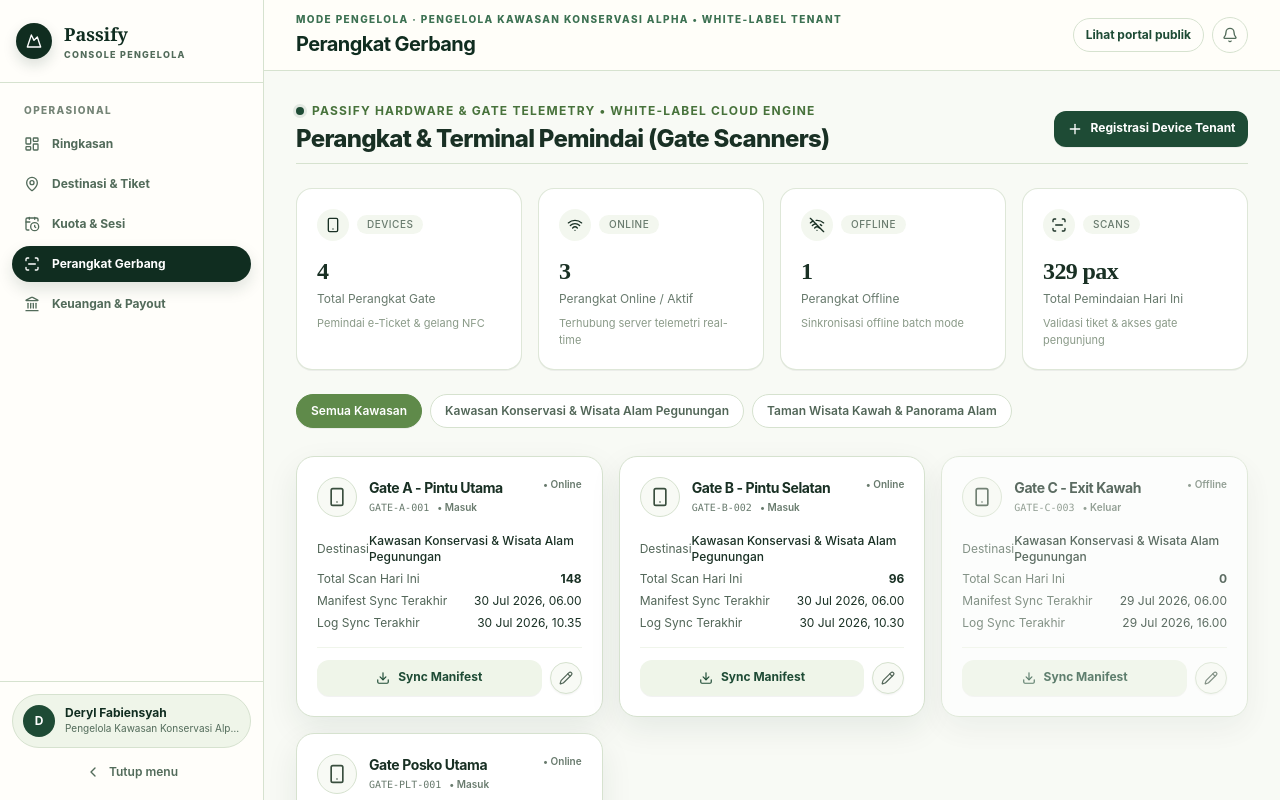
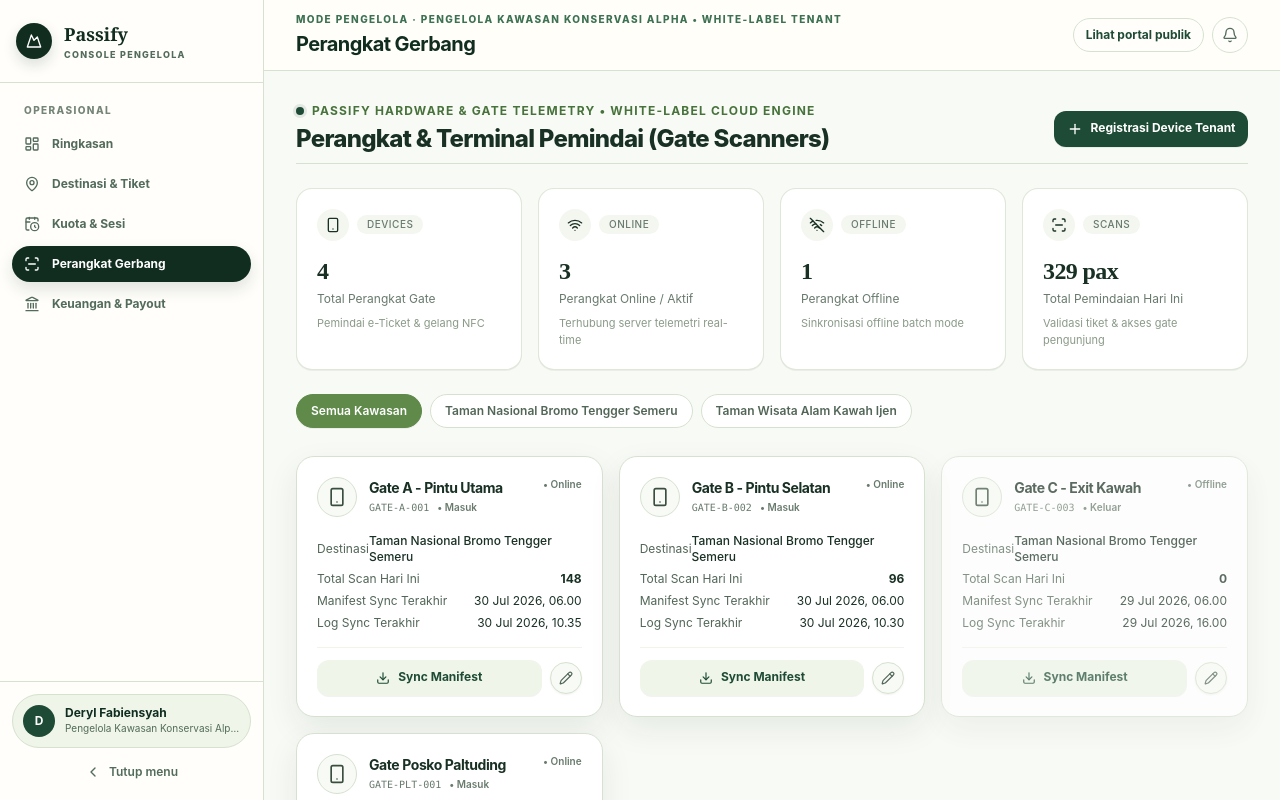
Before and after one commit to Derylfabiensyah/passify, a React app in the folder frontend/: page /admin/gates in a window 1280 px wide. Shown: the top 800 px of the page. Built offline with nearby package versions, Linux system fonts and the light colour scheme; no server answers; the HTML template or start-up script is replaced by a standard one.

Commit message:
content: replace generic placeholder texts and 'Sektor Alpha' with authentic Indonesian ecotourism destinations

```diff
--- a/frontend/src/data/adminData.js
+++ b/frontend/src/data/adminData.js
@@ -93,10 +93,10 @@
 export const ADMIN_DESTINATIONS = [
   {
     id: "dest-bromo",
-    name: "Kawasan Konservasi & Wisata Alam Pegunungan",
+    name: "Taman Nasional Bromo Tengger Semeru",
     type: "gunung",
-    typeLabel: "Gunung & Kawah",
-    location: "Kawasan Sektor Alpha",
+    typeLabel: "Gunung & Kaldera",
+    location: "Tengger, Pasuruan & Probolinggo",
     is_active: true,
     max_daily_capacity: 2752,
     booked_today: 1840,
@@ -105,19 +105,19 @@
       { id: "cat-1", name: "WNI Weekday", price: 35000, insurance: 3000, retribusi: 5000, is_active: true },
       { id: "cat-2", name: "WNI Weekend/Libur", price: 45000, insurance: 3000, retribusi: 5000, is_active: true },
       { id: "cat-3", name: "WNA International", price: 310000, insurance: 10000, retribusi: 15000, is_active: true },
-      { id: "cat-4", name: "Kendaraan & Shuttle", price: 15000, insurance: 0, retribusi: 0, is_active: true },
+      { id: "cat-4", name: "Kendaraan & Shuttle Jeep", price: 15000, insurance: 0, retribusi: 0, is_active: true },
     ],
     time_slots: [
-      { id: "ts-1", label: "Sesi Pagi (03:00 - 09:00)", max_capacity: 1000, booked: 780, is_active: true },
+      { id: "ts-1", label: "Sesi Sunrise (03:00 - 09:00)", max_capacity: 1000, booked: 780, is_active: true },
       { id: "ts-2", label: "Sesi Siang (09:00 - 16:00)", max_capacity: 1752, booked: 1060, is_active: true },
     ]
   },
   {
     id: "dest-ijen",
-    name: "Taman Wisata Kawah & Panorama Alam",
+    name: "Taman Wisata Alam Kawah Ijen",
     type: "gunung",
     typeLabel: "Gunung & Kawah",
-    location: "Kawasan Sektor Beta",
+    location: "Licin, Banyuwangi & Bondowoso",
     is_active: true,
     max_daily_capacity: 1500,
     booked_today: 920,
@@ -128,17 +128,17 @@
       { id: "cat-3", name: "WNA International", price: 150000, insurance: 5000, retribusi: 10000, is_active: true },
     ],
     time_slots: [
-      { id: "ts-1", label: "Sesi Dini Hari (02:00 - 07:00)", max_capacity: 800, booked: 610, is_active: true },
+      { id: "ts-1", label: "Sesi Blue Fire (02:00 - 07:00)", max_capacity: 800, booked: 610, is_active: true },
       { id: "ts-2", label: "Sesi Pagi (07:00 - 12:00)", max_capacity: 700, booked: 310, is_active: true },
     ]
   }
 ];
 
 export const GATE_DEVICES = [
-  { id: "gd-001", device_name: "Gate A - Pintu Utama", device_code: "GATE-A-001", gate_type: "entrance", destination: "Kawasan Konservasi & Wisata Alam Pegunungan", is_active: true, hmac_key: "a3f8c2d1e6b9...masked", last_manifest_sync: "2026-07-30T06:00:00Z", last_log_sync: "2026-07-30T10:35:00Z", total_scans_today: 148 },
-  { id: "gd-002", device_name: "Gate B - Pintu Selatan", device_code: "GATE-B-002", gate_type: "entrance", destination: "Kawasan Konservasi & Wisata Alam Pegunungan", is_active: true, hmac_key: "b7d4e1f2a3c8...masked", last_manifest_sync: "2026-07-30T06:00:00Z", last_log_sync: "2026-07-30T10:30:00Z", total_scans_today: 96 },
-  { id: "gd-003", device_name: "Gate C - Exit Kawah", device_code: "GATE-C-003", gate_type: "exit", destination: "Kawasan Konservasi & Wisata Alam Pegunungan", is_active: false, hmac_key: "c5e2f3a4b1d7...masked", last_manifest_sync: "2026-07-29T06:00:00Z", last_log_sync: "2026-07-29T16:00:00Z", total_scans_today: 0 },
-  { id: "gd-004", device_name: "Gate Posko Utama", device_code: "GATE-PLT-001", gate_type: "entrance", destination: "Taman Wisata Kawah & Panorama Alam", is_active: true, hmac_key: "d8f1a2b3c4e5...masked", last_manifest_sync: "2026-07-30T01:30:00Z", last_log_sync: "2026-07-30T07:15:00Z", total_scans_today: 85 },
+  { id: "gd-001", device_name: "Gate A - Pintu Utama", device_code: "GATE-A-001", gate_type: "entrance", destination: "Taman Nasional Bromo Tengger Semeru", is_active: true, hmac_key: "a3f8c2d1e6b9...masked", last_manifest_sync: "2026-07-30T06:00:00Z", last_log_sync: "2026-07-30T10:35:00Z", total_scans_today: 148 },
+  { id: "gd-002", device_name: "Gate B - Pintu Selatan", device_code: "GATE-B-002", gate_type: "entrance", destination: "Taman Nasional Bromo Tengger Semeru", is_active: true, hmac_key: "b7d4e1f2a3c8...masked", last_manifest_sync: "2026-07-30T06:00:00Z", last_log_sync: "2026-07-30T10:30:00Z", total_scans_today: 96 },
+  { id: "gd-003", device_name: "Gate C - Exit Kawah", device_code: "GATE-C-003", gate_type: "exit", destination: "Taman Nasional Bromo Tengger Semeru", is_active: false, hmac_key: "c5e2f3a4b1d7...masked", last_manifest_sync: "2026-07-29T06:00:00Z", last_log_sync: "2026-07-29T16:00:00Z", total_scans_today: 0 },
+  { id: "gd-004", device_name: "Gate Posko Paltuding", device_code: "GATE-PLT-001", gate_type: "entrance", destination: "Taman Wisata Alam Kawah Ijen", is_active: true, hmac_key: "d8f1a2b3c4e5...masked", last_manifest_sync: "2026-07-30T01:30:00Z", last_log_sync: "2026-07-30T07:15:00Z", total_scans_today: 85 },
 ];
 
 export const PAYOUT_HISTORY = [
--- a/frontend/src/data/destinations.js
+++ b/frontend/src/data/destinations.js
@@ -1,11 +1,11 @@
 export const DESTINATIONS = [
   {
     id: "dest-bromo",
-    name: "Kawasan Konservasi & Wisata Alam Pegunungan",
-    slug: "konservasi-pegunungan-alpha",
+    name: "Taman Nasional Bromo Tengger Semeru",
+    slug: "bromo-tengger-semeru",
     type: "gunung",
-    typeLabel: "Gunung & Kawah",
-    location: "Kawasan Sektor Alpha • White-Label Tenant",
+    typeLabel: "Gunung & Kaldera",
+    location: "Tengger, Pasuruan & Probolinggo",
     province: "Jawa Timur",
     rating: 4.9,
     reviewsCount: 3420,
@@ -13,27 +13,27 @@
     booked_today: 1840,
     starting_price: 35000,
     cover_image_url: "https://images.unsplash.com/photo-1588668214407-6ea9a6d8c272?auto=format&fit=crop&w=1200&q=80",
-    description: "Contoh implementasi Passify Cloud untuk kawasan wisata pegunungan dan konservasi alam. Dilengkapi kuota harian otomatis dan enkripsi tiket QR offline.",
-    facilities: ["Area Parkir Kendaraan", "Sewa Aksesori", "Toilet Bermutu", "F&B Area UMKM", "Pos Kesehatan", "Gate Terminal QR"],
-    rules: "Mematuhi batas daya dukung lingkungan dan menjaga kebersihan kawasan konservasi.",
+    description: "Kawasan kaldera tengger alami dengan pemandangan kawah aktif, lautan pasir berbisik, dan panorama matahari terbit Penanjakan yang memukau.",
+    facilities: ["Area Parkir Jeep", "Pusat Informasi Konservasi", "Toilet Bersih", "Kios Kuliner Lokal", "Pos Medis & P3K", "Gate Scanner Tiket"],
+    rules: "Wajib mematuhi batas aman kawah aktif, membawa sampah kembali turun, dan menjaga ketertiban kawasan.",
     time_slots: [
-      { id: "ts-1", label: "Sesi Pagi (03:00 - 09:00)", max_capacity: 1000, booked: 780 },
+      { id: "ts-1", label: "Sesi Sunrise (03:00 - 09:00)", max_capacity: 1000, booked: 780 },
       { id: "ts-2", label: "Sesi Siang (09:00 - 16:00)", max_capacity: 1752, booked: 1060 }
     ],
     ticket_categories: [
-      { id: "cat-1", name: "Tiket Reguler WNI (Hari Kerja)", price: 35000, insurance: 3000, retribusi: 5000 },
-      { id: "cat-2", name: "Tiket Reguler WNI (Akhir Pekan)", price: 45000, insurance: 3000, retribusi: 5000 },
+      { id: "cat-1", name: "Tiket Masuk Domestik (Hari Kerja)", price: 35000, insurance: 3000, retribusi: 5000 },
+      { id: "cat-2", name: "Tiket Masuk Domestik (Akhir Pekan)", price: 45000, insurance: 3000, retribusi: 5000 },
       { id: "cat-3", name: "Tiket Wisatawan Mancanegara (WNA)", price: 310000, insurance: 10000, retribusi: 15000 },
-      { id: "cat-4", name: "Izin Kendaraan Roda 4 / Shuttle", price: 15000, insurance: 0, retribusi: 0 }
+      { id: "cat-4", name: "Izin Kendaraan Roda 4 / Shuttle Jeep", price: 15000, insurance: 0, retribusi: 0 }
     ]
   },
   {
     id: "dest-ijen",
-    name: "Taman Wisata Kawah & Panorama Alam",
-    slug: "taman-wisata-kawah-beta",
+    name: "Taman Wisata Alam Kawah Ijen",
+    slug: "kawah-ijen",
     type: "gunung",
     typeLabel: "Gunung & Kawah",
-    location: "Kawasan Sektor Beta • White-Label Tenant",
+    location: "Licin, Banyuwangi & Bondowoso",
     province: "Jawa Timur",
     rating: 4.8,
     reviewsCount: 2890,
@@ -41,26 +41,26 @@
     booked_today: 920,
     starting_price: 25000,
     cover_image_url: "https://images.unsplash.com/photo-1544735716-392fe2489ffa?auto=format&fit=crop&w=1200&q=80",
-    description: "Penerapan sistem tiket elektronik white-label untuk kawasan kawah vulkanik dan jalur pendakian malam. Telemetri real-time terhubung ke server pengelola.",
-    facilities: ["Posko Utama", "Sewa Alat Keamanan", "Toilet Basecamp", "Posko Darurat", "Gate Scanner QR Code"],
-    rules: "Wajib mematuhi SOP keselamatan dan mengenakan perlengkapan standar saat berada di area kawah.",
+    description: "Danau kawah asam terbesar di dunia dengan fenomena langka api biru (blue fire), penambangan belerang tradisional, dan panorama fajar di bibir kawah.",
+    facilities: ["Posko Basecamp Paltuding", "Sewa Masker Gas Respirator", "Toilet Bersih", "Posko Medis & SAR", "Gate Scanner QR Code"],
+    rules: "Wajib mengenakan masker gas standar di area kawah dan mematuhi instruksi pemandu lapangan.",
     time_slots: [
-      { id: "ts-1", label: "Sesi Dini Hari (02:00 - 07:00)", max_capacity: 800, booked: 610 },
+      { id: "ts-1", label: "Sesi Blue Fire (02:00 - 07:00)", max_capacity: 800, booked: 610 },
       { id: "ts-2", label: "Sesi Pagi (07:00 - 12:00)", max_capacity: 700, booked: 310 }
     ],
     ticket_categories: [
-      { id: "cat-1", name: "Tiket Wisatawan WNI", price: 25000, insurance: 3000, retribusi: 5000 },
-      { id: "cat-2", name: "Tiket Wisatawan WNA", price: 150000, insurance: 10000, retribusi: 15000 },
-      { id: "cat-3", name: "Izin Kamera Komersial / Drone", price: 50000, insurance: 0, retribusi: 0 }
+      { id: "cat-1", name: "Tiket Wisatawan Domestik (WNI)", price: 25000, insurance: 3000, retribusi: 5000 },
+      { id: "cat-2", name: "Tiket Wisatawan Mancanegara (WNA)", price: 150000, insurance: 10000, retribusi: 15000 },
+      { id: "cat-3", name: "Izin Dokumentasi / Kamera Drone", price: 50000, insurance: 0, retribusi: 0 }
     ]
   },
   {
     id: "dest-dieng",
-    name: "Kawasan Budaya Candi & Telaga Alami",
-    slug: "kawasan-budaya-candi-gamma",
+    name: "Wisata Alam Dataran Tinggi Dieng",
+    slug: "dataran-tinggi-dieng",
     type: "hutan",
-    typeLabel: "Hutan & Air Terjun",
-    location: "Kawasan Sektor Gamma • White-Label Tenant",
+    typeLabel: "Pegunungan & Telaga",
+    location: "Kejajar, Wonosobo & Banjarnegara",
     province: "Jawa Tengah",
     rating: 4.7,
     reviewsCount: 1940,
@@ -68,25 +68,25 @@
     booked_today: 640,
     starting_price: 20000,
     cover_image_url: "https://images.unsplash.com/photo-1579783902614-a3fb3927b675?auto=format&fit=crop&w=1200&q=80",
-    description: "Digitalisasi akses tiket terpadu untuk candi bersejarah dan telaga alami. Mempercepat validasi rombongan wisata di pintu masuk.",
-    facilities: ["Area Parkir Luas", "Kios Cenderamata", "Pusat Informasi", "Toilet Bersih", "Gate Kertas QR"],
-    rules: "Wajib menjaga ketertiban umum serta melestarikan cagar budaya dan alam sekitar.",
+    description: "Kawasan vulkanik sejuk dengan panorama Telaga Warna yang berubah warna, kawah geotermal Sikidang, dan candi purba peninggalan sejarah.",
+    facilities: ["Area Parkir Terpadu", "Pusat Oleh-oleh Carica", "Pusat Edukasi Geologi", "Toilet & Musholla", "Gate Scanner QR"],
+    rules: "Dilarang mendekati zona asap belerang tanpa batas pengaman dan jaga kebersihan telaga.",
     time_slots: [
       { id: "ts-1", label: "Sesi Pagi (07:00 - 12:00)", max_capacity: 500, booked: 380 },
       { id: "ts-2", label: "Sesi Siang (12:00 - 16:00)", max_capacity: 500, booked: 260 }
     ],
     ticket_categories: [
-      { id: "cat-1", name: "Tiket Masuk Panorama & Lembah", price: 20000, insurance: 2000, retribusi: 3000 },
-      { id: "cat-2", name: "Jasa Pemandu Resmi Kawasan", price: 50000, insurance: 0, retribusi: 0 }
+      { id: "cat-1", name: "Tiket Terusan Telaga Warna & Kawah", price: 20000, insurance: 2000, retribusi: 3000 },
+      { id: "cat-2", name: "Jasa Pemandu Himpunan Pramuwisata", price: 50000, insurance: 0, retribusi: 0 }
     ]
   },
   {
     id: "dest-komodo",
-    name: "Taman Nasional Bahari & Konservasi Pulau",
-    slug: "taman-nasional-bahari-delta",
+    name: "Taman Nasional Komodo & Pulau Padar",
+    slug: "taman-nasional-komodo",
     type: "taman_nasional",
-    typeLabel: "Taman Nasional",
-    location: "Kawasan Sektor Delta • White-Label Tenant",
+    typeLabel: "Taman Nasional Bahari",
+    location: "Labuan Bajo, Manggarai Barat",
     province: "Nusa Tenggara Timur",
     rating: 5.0,
     reviewsCount: 4210,
@@ -94,25 +94,25 @@
     booked_today: 510,
     starting_price: 150000,
     cover_image_url: "https://images.unsplash.com/photo-1534447677768-be436bb09401?auto=format&fit=crop&w=1200&q=80",
-    description: "Sistem reservasi white-label untuk taman nasional kepulauan dan konservasi satwa dilindungi. Terintegrasi dengan e-Ticket QR Code untuk akses dermaga.",
-    facilities: ["Ranger Pendamping Resmi", "Dermaga Smart Gate", "Pusat Edukasi", "Tim Penyelamatan", "Gate Terminal QR"],
-    rules: "Wajib didampingi Ranger resmi dan menjaga ekosistem satwa alam dilindungi.",
+    description: "Situs Warisan Dunia UNESCO dengan habitat asli komodo purba, pemandangan bukit Padar tiga teluk, serta kekayaan terumbu karang kelas dunia.",
+    facilities: ["Ranger Pendamping Ahli", "Dermaga Smart Turnstile", "Pusat Konservasi Satwa", "Tim Penyelamat Bahari", "Gate Scanner QR"],
+    rules: "Wajib selalu didampingi Naturalist Guide/Ranger resmi dan mematuhi batas aman interaksi satwa.",
     time_slots: [
-      { id: "ts-1", label: "Full Day Pass (06:00 - 17:00)", max_capacity: 800, booked: 510 }
+      { id: "ts-1", label: "Tiket Masuk Harian (06:00 - 17:00)", max_capacity: 800, booked: 510 }
     ],
     ticket_categories: [
-      { id: "cat-1", name: "Tiket Masuk Kawasan (WNI)", price: 150000, insurance: 15000, retribusi: 25000 },
-      { id: "cat-2", name: "Tiket Masuk Kawasan (WNA)", price: 500000, insurance: 25000, retribusi: 50000 },
-      { id: "cat-3", name: "Retribusi Aktivitas Air / Konservasi", price: 100000, insurance: 10000, retribusi: 15000 }
+      { id: "cat-1", name: "Tiket Masuk Konservasi (WNI)", price: 150000, insurance: 15000, retribusi: 25000 },
+      { id: "cat-2", name: "Tiket Masuk Konservasi (WNA)", price: 500000, insurance: 25000, retribusi: 50000 },
+      { id: "cat-3", name: "Retribusi Snorkeling / Diving Bahari", price: 100000, insurance: 10000, retribusi: 15000 }
     ]
   },
   {
     id: "dest-toba",
-    name: "Kawasan Danau Alami & Perbukitan Hijau",
-    slug: "danau-alami-perbukitan-epsilon",
+    name: "Geopark Danau Toba & Samosir",
+    slug: "geopark-danau-toba",
     type: "danau",
-    typeLabel: "Danau & Pantai",
-    location: "Kawasan Sektor Epsilon • White-Label Tenant",
+    typeLabel: "Danau & Perbukitan",
+    location: "Parapat & Pulau Samosir",
     province: "Sumatera Utara",
     rating: 4.8,
     reviewsCount: 1670,
@@ -120,16 +120,16 @@
     booked_today: 1100,
     starting_price: 15000,
     cover_image_url: "https://images.unsplash.com/photo-1507525428034-b723cf961d3e?auto=format&fit=crop&w=1200&q=80",
-    description: "Solusi e-Ticket untuk kawasan wisata danau, perbukitan hijau, dan area perkemahan alami dengan dukungan pemantauan kapasitas pengelola.",
-    facilities: ["Spot Foto Panorama", "Area Glamping & Kemah", "Toilet Bermutu", "Kafe & Lounge Wisata", "Dermaga Ferry"],
-    rules: "Menjaga kelestarian perbukitan hijau dan mematuhi aturan jam kunjung kawasan.",
+    description: "Danau vulkanik terbesar di Asia Tenggara yang dikelilingi perbukitan pinus hijau, budaya Batak yang kaya, dan udara segar pegunungan.",
+    facilities: ["Spot Foto Panorama Danau", "Area Kemah & Glamping", "Toilet Bersih", "Dermaga Kapal Wisata", "Gate Scanner QR"],
+    rules: "Menjaga kelestarian lingkungan danau dan menghormati adat istiadat kearifan lokal.",
     time_slots: [
       { id: "ts-1", label: "Sesi Pagi (06:00 - 12:00)", max_capacity: 1000, booked: 620 },
       { id: "ts-2", label: "Sesi Sore (12:00 - 18:00)", max_capacity: 1000, booked: 480 }
     ],
     ticket_categories: [
-      { id: "cat-1", name: "Tiket Masuk Panorama (WNI)", price: 15000, insurance: 2000, retribusi: 2000 },
-      { id: "cat-2", name: "Izin Area Kemah / Camping Ground", price: 35000, insurance: 2000, retribusi: 3000 }
+      { id: "cat-1", name: "Tiket Masuk Panorama Geopark (WNI)", price: 15000, insurance: 2000, retribusi: 2000 },
+      { id: "cat-2", name: "Izin Area Berkemah / Glamping Ground", price: 35000, insurance: 2000, retribusi: 3000 }
     ]
   }
 ];
```
